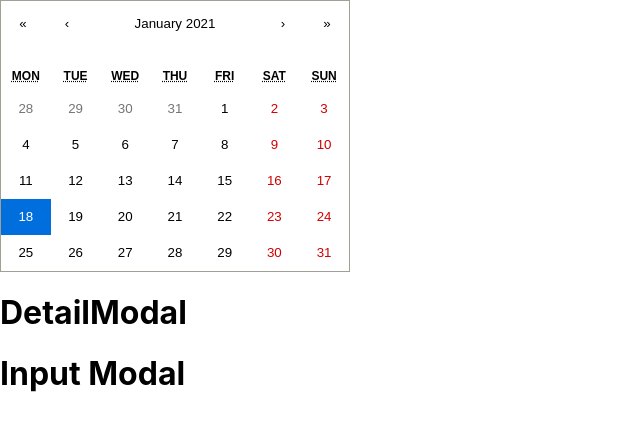
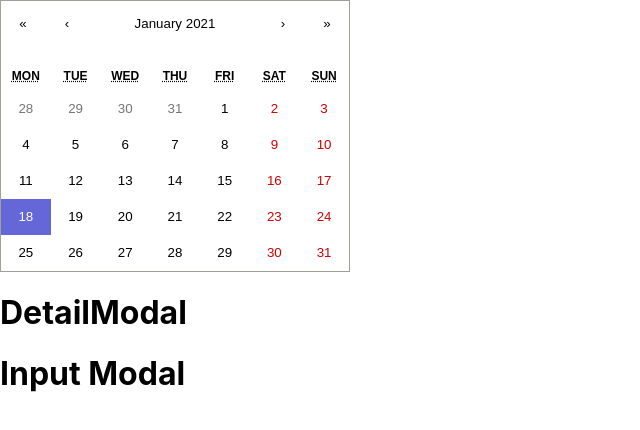
Before and after one commit to paulschnetzer/sport-calendar, a React (Create React App) app in the folder client/: page / in a window 1280 px wide. Shown: the top 430 px of the page, without its empty margins (0-640 px from the left). Built offline with nearby package versions, Linux system fonts and the light colour scheme; no server answers.

Commit message:
Made the event apear in the Calendar

```diff
--- a/client/package.json
+++ b/client/package.json
@@ -7,6 +7,7 @@
     "@testing-library/jest-dom": "^5.11.4",
     "@testing-library/react": "^11.1.0",
     "@testing-library/user-event": "^12.1.10",
+    "camelcase-keys": "^6.2.2",
     "moment": "^2.29.1",
     "react": "^17.0.1",
     "react-calendar": "^3.3.0",
--- a/client/src/components/Calendar.jsx
+++ b/client/src/components/Calendar.jsx
@@ -1,18 +1,55 @@
-import React, { useState } from 'react';
+/** @jsxImportSource @emotion/react */
+import { css } from '@emotion/react';
+import React, { useState, useEffect } from 'react';
 import { Calendar as CalendarLibary } from 'react-calendar';
 import 'react-calendar/dist/Calendar.css';
+import { getAllEvents } from '../util/fetchData';
+import moment from 'moment';
+
+const styles = () => css`
+  .react-calendar {
+    width: 350px;
+    .react-calendar__tile--active {
+      background-color: #6567d8;
+    }
+    .highlight:after {
+      content: ' ●';
+      color: #6567d8;
+    }
+  }
+`;
 
 export default function Calendar() {
   const [date, setDate] = useState(new Date());
+  const [finalState, setFinalState] = useState([]);
+  const [mark, setMark] = useState([]);
+
+  const handletitleClassName = (value) => {
+    if (mark.find((x) => x === moment(value.date).format('DD.MM.YYYY'))) {
+      return 'highlight';
+    }
+  };
 
   const handleOnChange = (date) => {
     setDate(date);
   };
   console.log(date);
+  console.log(finalState);
+
+  useEffect(() => {
+    getAllEvents(setFinalState);
+  }, []);
+  useEffect(() => {
+    setMark(finalState.map((sportEvent) => sportEvent.sportDate));
+  }, [finalState]);
 
   return (
-    <div>
-      <CalendarLibary onChange={handleOnChange} value={date} />
+    <div css={styles()}>
+      <CalendarLibary
+        onChange={handleOnChange}
+        value={date}
+        tileClassName={(e) => handletitleClassName(e)}
+      />
     </div>
   );
 }
```
Also changed, not shown: 2 other files (tests, documents, lock files or other folders).
